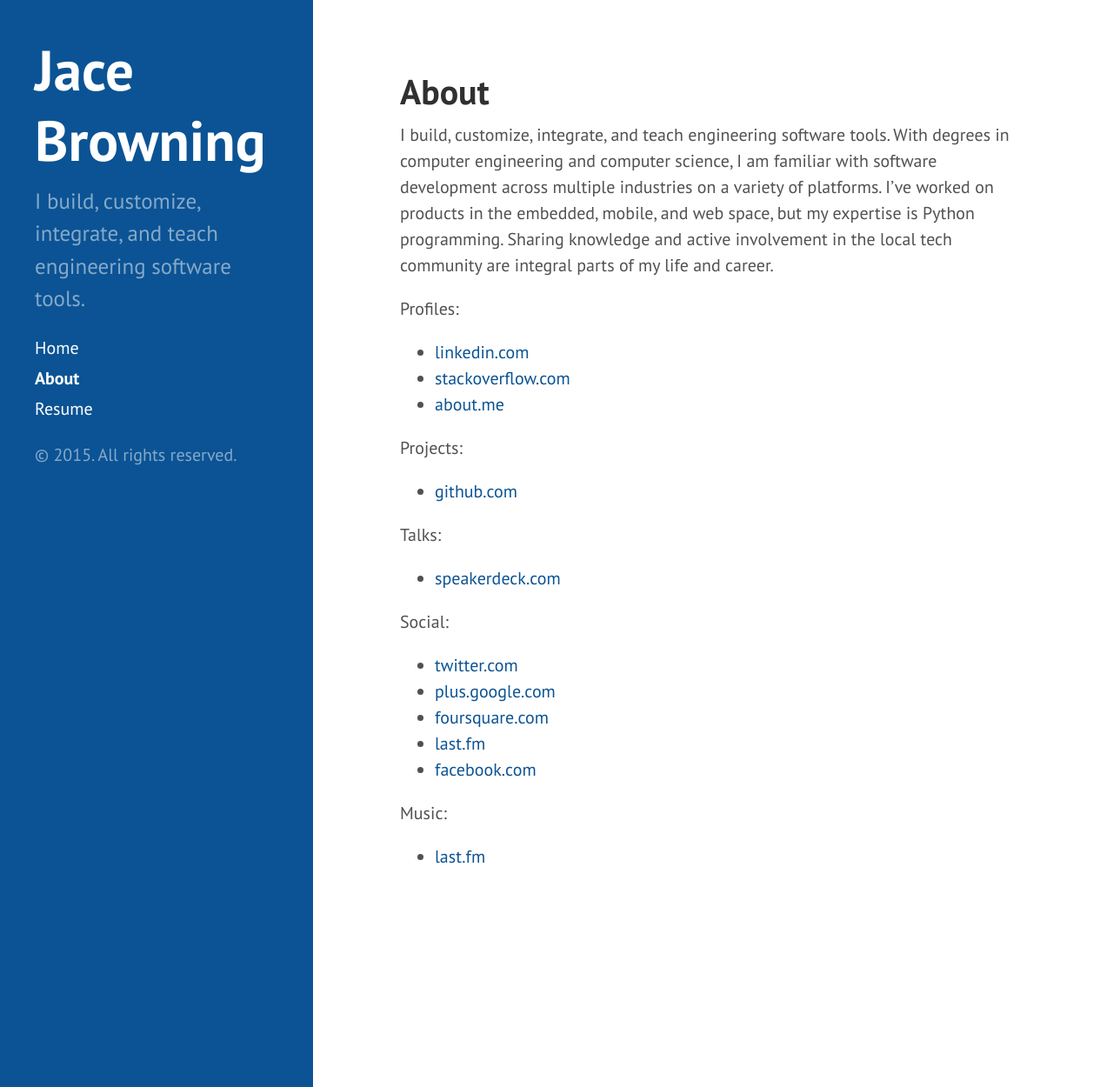
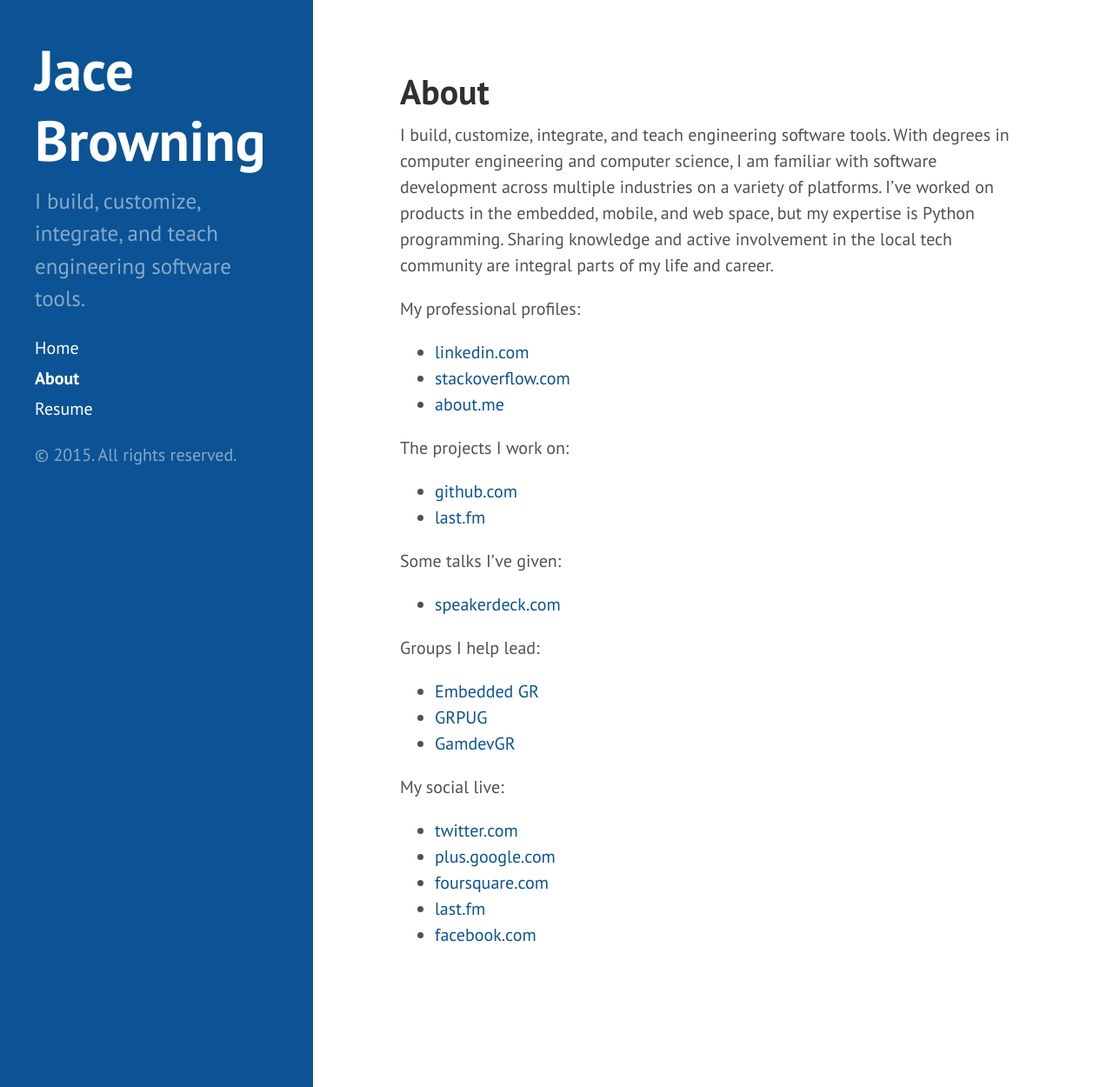
Before and after one commit to jacebrowning/jacebrowning.info, a Jekyll site: the page built from about.md, in a window 1280 px wide and 1250 px high. Shown: the whole window at 87% size. Built offline with Jekyll 4.4.1, drawn with Linux system fonts in a browser that asks for light colours; Markdown is read by kramdown in place of the engine named in the settings.

Commit message:
Add Meetup links

```diff
--- a/about.md
+++ b/about.md
@@ -5,28 +5,31 @@
 
 I build, customize, integrate, and teach engineering software tools. With degrees in computer engineering and computer science, I am familiar with software development across multiple industries on a variety of platforms. I’ve worked on products in the embedded, mobile, and web space, but my expertise is Python programming. Sharing knowledge and active involvement in the local tech community are integral parts of my life and career.
 
-Profiles:
+My professional profiles:
 
 * [linkedin.com](http://www.linkedin.com/in/jacebrowning)
 * [stackoverflow.com](http://careers.stackoverflow.com/jacebrowning)
 * [about.me](https://about.me/jacebrowning)
 
-Projects:
+The projects I work on:
 
 * [github.com](https://github.com/jacebrowning)
+* [last.fm](http://www.last.fm/music/Jace+Browning)
 
-Talks:
+Some talks I've given:
 
 * [speakerdeck.com](https://speakerdeck.com/jacebrowning)
 
-Social:
+Groups I help lead:
+
+* [Embedded GR](http://www.meetup.com/embedded-gr/)
+* [GRPUG](http://www.meetup.com/grpython/)
+* [GamdevGR](http://www.meetup.com/GamedevGR/)
+
+My social live:
 
 * [twitter.com](https://twitter.com/jacebrowning)
 * [plus.google.com](https://plus.google.com/+JaceBrowning/posts)
 * [foursquare.com](https://foursquare.com/jacebrowning)
 * [last.fm](http://www.last.fm/user/justus87)
 * [facebook.com](https://www.facebook.com/jacebrowning)
-
-Music:
-
-* [last.fm](http://www.last.fm/music/Jace+Browning)
```
